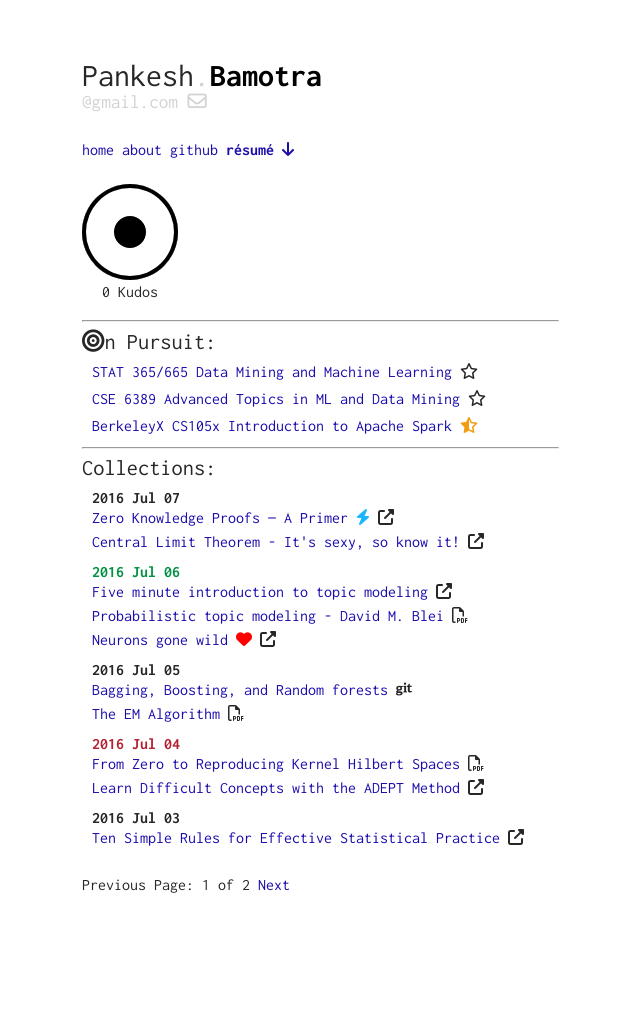
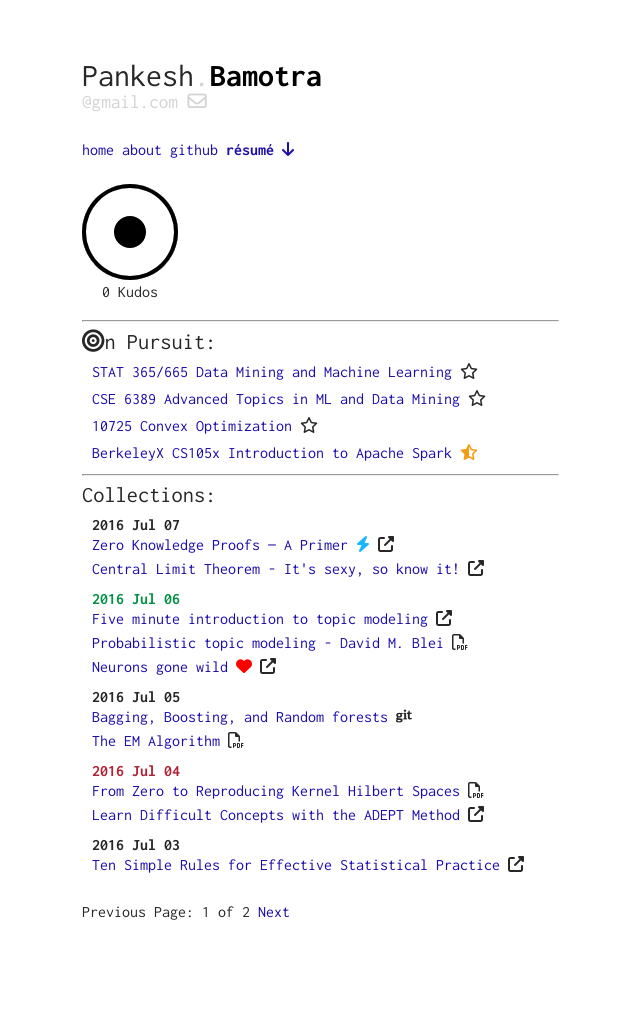
Before and after one commit to pbamotra/sciontist, a Jekyll site: the page built from index.html, in a window 1280 px wide. Shown: the whole page, without its empty margins (258-898 px from the left). Built offline with Jekyll 4.4.1, drawn with Linux system fonts in a browser that asks for light colours; nearby versions of some CDN libraries; a script that is not in the unit is left out; the list of posts is cut into pages by our own code; before the commit the page ends 993 px from its top, so only the background shows below that.

Commit message:
New pursuite cvxopt cmu

```diff
--- a/_config.yml
+++ b/_config.yml
@@ -68,6 +68,10 @@ pursuits:
     uri: http://ranger.uta.edu/~heng/CSE6389.html
     statusicon: fa-star-o
     color: 000000
+  - title: 10725 Convex Optimization
+    uri: http://www.stat.cmu.edu/~ryantibs/convexopt/
+    statusicon: fa-star-o
+    color: 000000
   - title: BerkeleyX CS105x Introduction to Apache Spark
     uri: https://courses.edx.org/courses/course-v1:BerkeleyX+CS105x+1T2016
     statusicon: fa-star-half-o
```
